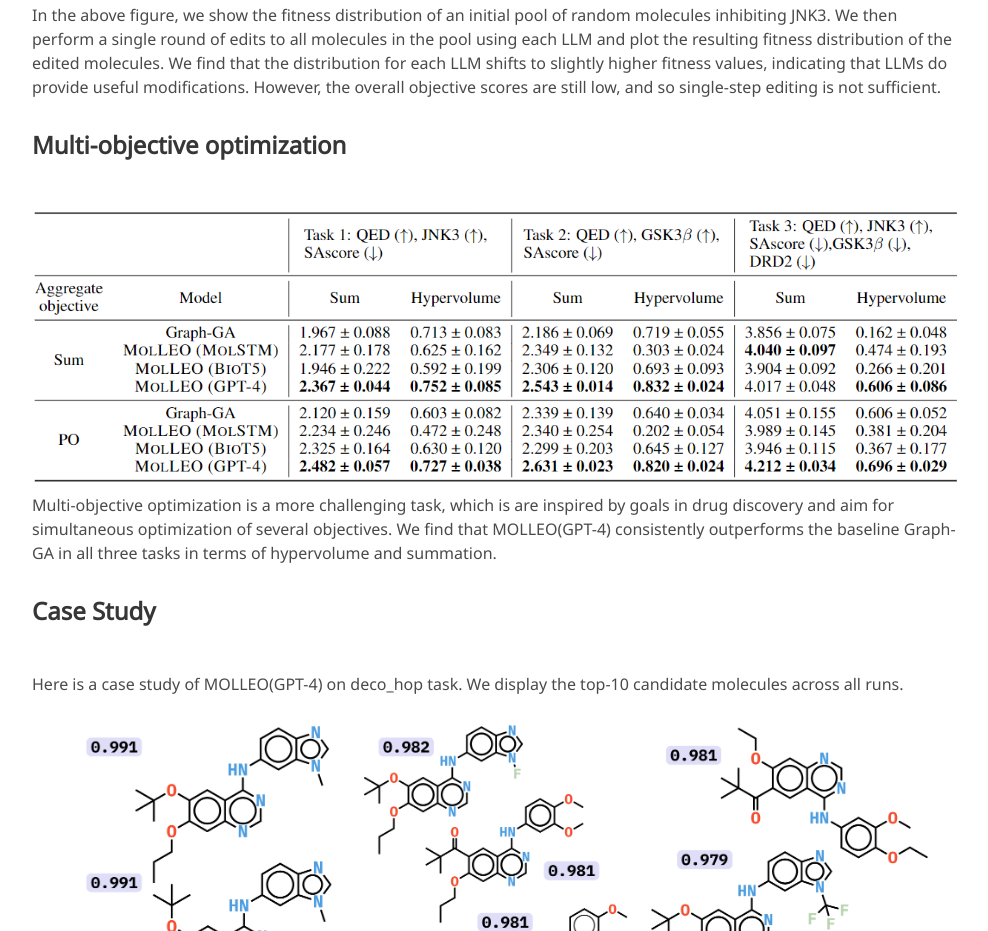
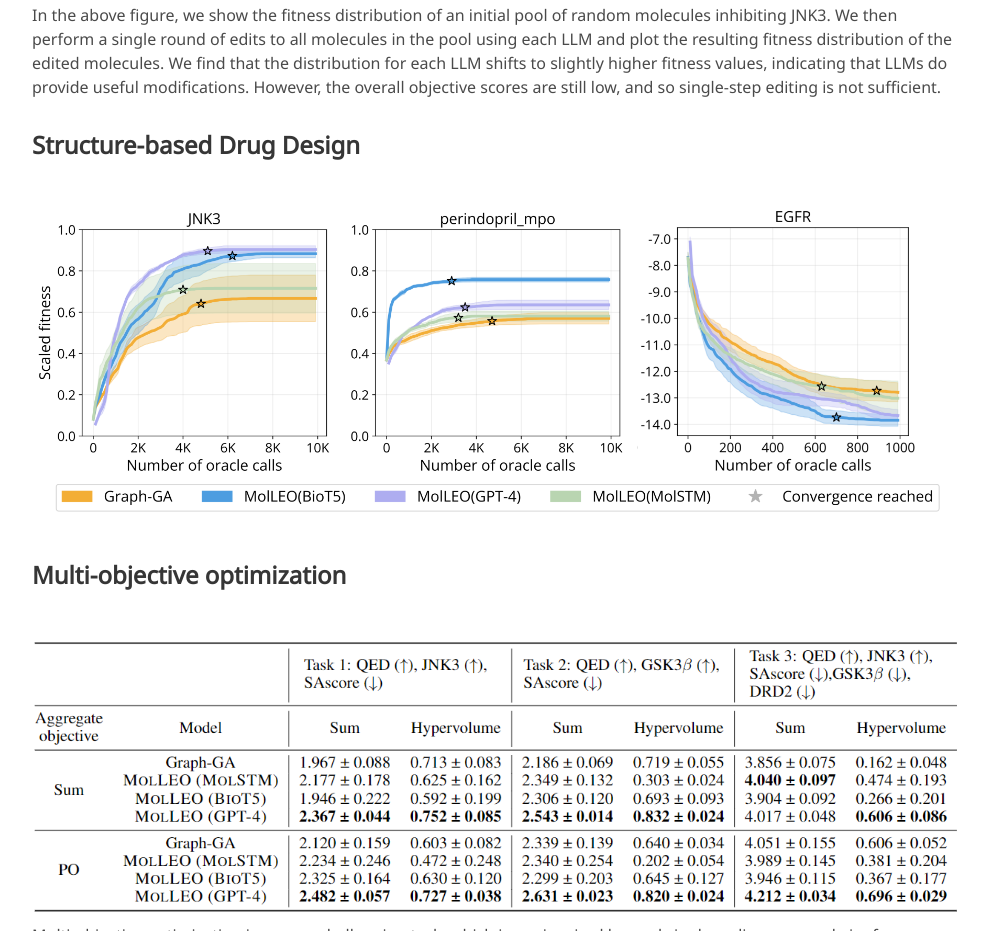
Before and after one commit to MolLEO/MolLEO.github.io, a plain HTML site: page index.html in a window 1280 px wide. Shown: the part 3384-4315 px from the top of the page, without its empty margins (160-1148 px from the left). Drawn offline with nearby package versions, Linux system fonts and the light colour scheme; some icons are missing; a web font is replaced by a local one.

Commit message:
Update index.html

```diff
--- a/index.html
+++ b/index.html
@@ -212,6 +212,10 @@ We demonstrate that our algorithm improves both the quality of the final solutio
     resulting fitness distribution of the edited molecules. We find that the distribution for each LLM shifts
     to slightly higher fitness values, indicating that LLMs do provide useful modifications. However,
     the overall objective scores are still low, and so single-step editing is not sufficient.
+    <h3 class="title">Structure-based Drug Design</h3>
+    <br>
+    <img src="static/images/docking.png" alt="MY ALT TEXT">
+    <br>
     <h3 class="title">Multi-objective optimization</h3>
     <br>
     <img src="static/images/multi_table.png" alt="MY ALT TEXT">
```
